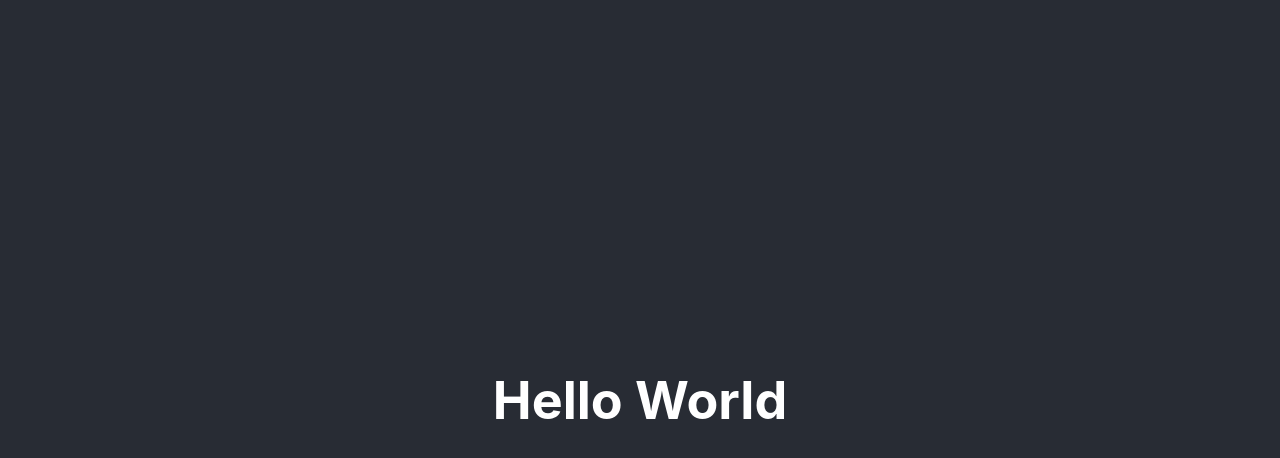
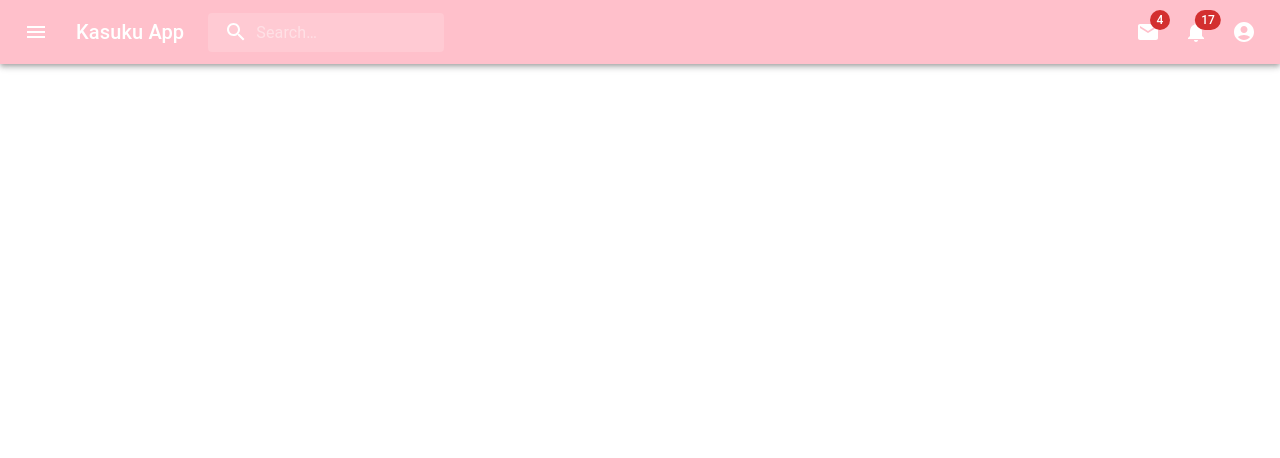
Before and after one commit to twentymurial33/web_tank, a React (Create React App) app: page / in a window 1280 px wide. Shown: the top 458 px of the page. Built offline with nearby package versions, Linux system fonts and the light colour scheme.

Commit message:
adding more components

```diff
--- a/src/App.js
+++ b/src/App.js
@@ -1,11 +1,26 @@
-import "./App.css";
+import Main from "./Main";
+import { BrowserRouter as Router, useRoutes } from "react-router-dom";
+
+const AppWrapper = () => {
+  let routes = useRoutes([
+    {
+      path: "/",
+      element: <Main />,
+    },
+    {
+      path: "/about",
+      element: <div>About!</div>,
+    },
+  ]);
+  return routes;
+};
 
 function App() {
   return (
     <div className="App">
-      <header className="App-header">
-        <h1>Hello World</h1>
-      </header>
+      <Router>
+        <AppWrapper />
+      </Router>
     </div>
   );
 }
--- a/src/Main.jsx
+++ b/src/Main.jsx
@@ -0,0 +1,10 @@
+import Layout from "./components/Layout";
+
+function Main() {
+  return (
+    <div>
+      <Layout />
+    </div>
+  );
+}
+export default Main;
--- a/src/components/Layout.jsx
+++ b/src/components/Layout.jsx
@@ -0,0 +1,12 @@
+import React from "react";
+import Navbar from "./Navbar";
+
+function Layout() {
+  return (
+    <div>
+      <Navbar />
+    </div>
+  );
+}
+
+export default Layout;
--- a/src/components/Navbar.jsx
+++ b/src/components/Navbar.jsx
@@ -0,0 +1,237 @@
+import * as React from "react";
+import { styled, alpha } from "@mui/material/styles";
+import AppBar from "@mui/material/AppBar";
+import Box from "@mui/material/Box";
+import Toolbar from "@mui/material/Toolbar";
+import IconButton from "@mui/material/IconButton";
+import Typography from "@mui/material/Typography";
+import InputBase from "@mui/material/InputBase";
+import Badge from "@mui/material/Badge";
+import MenuItem from "@mui/material/MenuItem";
+import Menu from "@mui/material/Menu";
+import MenuIcon from "@mui/icons-material/Menu";
+import SearchIcon from "@mui/icons-material/Search";
+import AccountCircle from "@mui/icons-material/AccountCircle";
+import MailIcon from "@mui/icons-material/Mail";
+import NotificationsIcon from "@mui/icons-material/Notifications";
+import MoreIcon from "@mui/icons-material/MoreVert";
+
+const Search = styled("div")(({ theme }) => ({
+  position: "relative",
+  borderRadius: theme.shape.borderRadius,
+  backgroundColor: alpha(theme.palette.common.white, 0.15),
+  "&:hover": {
+    backgroundColor: alpha(theme.palette.common.white, 0.25),
+  },
+  marginRight: theme.spacing(2),
+  marginLeft: 0,
+  width: "100%",
+  [theme.breakpoints.up("sm")]: {
+    marginLeft: theme.spacing(3),
+    width: "auto",
+  },
+}));
+
+const SearchIconWrapper = styled("div")(({ theme }) => ({
+  padding: theme.spacing(0, 2),
+  height: "100%",
+  position: "absolute",
+  pointerEvents: "none",
+  display: "flex",
+  alignItems: "center",
+  justifyContent: "center",
+}));
+
+const StyledInputBase = styled(InputBase)(({ theme }) => ({
+  color: "inherit",
+  "& .MuiInputBase-input": {
+    padding: theme.spacing(1, 1, 1, 0),
+    // vertical padding + font size from searchIcon
+    paddingLeft: `calc(1em + ${theme.spacing(4)})`,
+    transition: theme.transitions.create("width"),
+    width: "100%",
+    [theme.breakpoints.up("md")]: {
+      width: "20ch",
+    },
+  },
+}));
+
+export default function Header() {
+  const [anchorEl, setAnchorEl] = React.useState(null);
+  const [mobileMoreAnchorEl, setMobileMoreAnchorEl] = React.useState(null);
+
+  const isMenuOpen = Boolean(anchorEl);
+  const isMobileMenuOpen = Boolean(mobileMoreAnchorEl);
+
+  const handleProfileMenuOpen = (event) => {
+    setAnchorEl(event.currentTarget);
+  };
+
+  const handleMobileMenuClose = () => {
+    setMobileMoreAnchorEl(null);
+  };
+
+  const handleMenuClose = () => {
+    setAnchorEl(null);
+    handleMobileMenuClose();
+  };
+
+  const handleMobileMenuOpen = (event) => {
+    setMobileMoreAnchorEl(event.currentTarget);
+  };
+
+  const menuId = "primary-search-account-menu";
+  const renderMenu = (
+    <Menu
+      anchorEl={anchorEl}
+      anchorOrigin={{
+        vertical: "top",
+        horizontal: "right",
+      }}
+      id={menuId}
+      keepMounted
+      transformOrigin={{
+        vertical: "top",
+        horizontal: "right",
+      }}
+      open={isMenuOpen}
+      onClose={handleMenuClose}
+    >
+      <MenuItem onClick={handleMenuClose}>Profile</MenuItem>
+      <MenuItem onClick={handleMenuClose}>My account</MenuItem>
+    </Menu>
+  );
+
+  const mobileMenuId = "primary-search-account-menu-mobile";
+  const renderMobileMenu = (
+    <Menu
+      anchorEl={mobileMoreAnchorEl}
+      anchorOrigin={{
+        vertical: "top",
+        horizontal: "right",
+      }}
+      id={mobileMenuId}
+      keepMounted
+      transformOrigin={{
+        vertical: "top",
+        horizontal: "right",
+      }}
+      open={isMobileMenuOpen}
+      onClose={handleMobileMenuClose}
+    >
+      <MenuItem>
+        <IconButton size="large" aria-label="show 4 new mails" color="inherit">
+          <Badge badgeContent={4} color="error">
+            <MailIcon />
+          </Badge>
+        </IconButton>
+        <p>Messages</p>
+      </MenuItem>
+      <MenuItem>
+        <IconButton
+          size="large"
+          aria-label="show 17 new notifications"
+          color="inherit"
+        >
+          <Badge badgeContent={17} color="error">
+            <NotificationsIcon />
+          </Badge>
+        </IconButton>
+        <p>Notifications</p>
+      </MenuItem>
+      <MenuItem onClick={handleProfileMenuOpen}>
+        <IconButton
+          size="large"
+          aria-label="account of current user"
+          aria-controls="primary-search-account-menu"
+          aria-haspopup="true"
+          color="inherit"
+        >
+          <AccountCircle />
+        </IconButton>
+        <p>Profile</p>
+      </MenuItem>
+    </Menu>
+  );
+
+  return (
+    <Box sx={{ flexGrow: 1 }}>
+      <AppBar position="static" style={{ backgroundColor: "pink" }}>
+        <Toolbar>
+          <IconButton
+            size="large"
+            edge="start"
+            color="inherit"
+            aria-label="open drawer"
+            sx={{ mr: 2 }}
+          >
+            <MenuIcon />
+          </IconButton>
+          <Typography
+            variant="h6"
+            noWrap
+            component="div"
+            sx={{ display: { xs: "none", sm: "block" } }}
+          >
+            Kasuku App
+          </Typography>
+          <Search>
+            <SearchIconWrapper>
+              <SearchIcon />
+            </SearchIconWrapper>
+            <StyledInputBase
+              placeholder="Search…"
+              inputProps={{ "aria-label": "search" }}
+            />
+          </Search>
+          <Box sx={{ flexGrow: 1 }} />
+          <Box sx={{ display: { xs: "none", md: "flex" } }}>
+            <IconButton
+              size="large"
+              aria-label="show 4 new mails"
+              color="inherit"
+            >
+              <Badge badgeContent={4} color="error">
+                <MailIcon />
+              </Badge>
+            </IconButton>
+            <IconButton
+              size="large"
+              aria-label="show 17 new notifications"
+              color="inherit"
+            >
+              <Badge badgeContent={17} color="error">
+                <NotificationsIcon />
+              </Badge>
+            </IconButton>
+            <IconButton
+              size="large"
+              edge="end"
+              aria-label="account of current user"
+              aria-controls={menuId}
+              aria-haspopup="true"
+              onClick={handleProfileMenuOpen}
+              color="inherit"
+            >
+              <AccountCircle />
+            </IconButton>
+          </Box>
+          <Box sx={{ display: { xs: "flex", md: "none" } }}>
+            <IconButton
+              size="large"
+              aria-label="show more"
+              aria-controls={mobileMenuId}
+              aria-haspopup="true"
+              onClick={handleMobileMenuOpen}
+              color="inherit"
+            >
+              <MoreIcon />
+            </IconButton>
+          </Box>
+        </Toolbar>
+      </AppBar>
+      {renderMobileMenu}
+      {renderMenu}
+    </Box>
+  );
+}
```
Also changed, not shown: package.json (+9 -0 lines), 1 other file (tests, documents, lock files or other folders).
